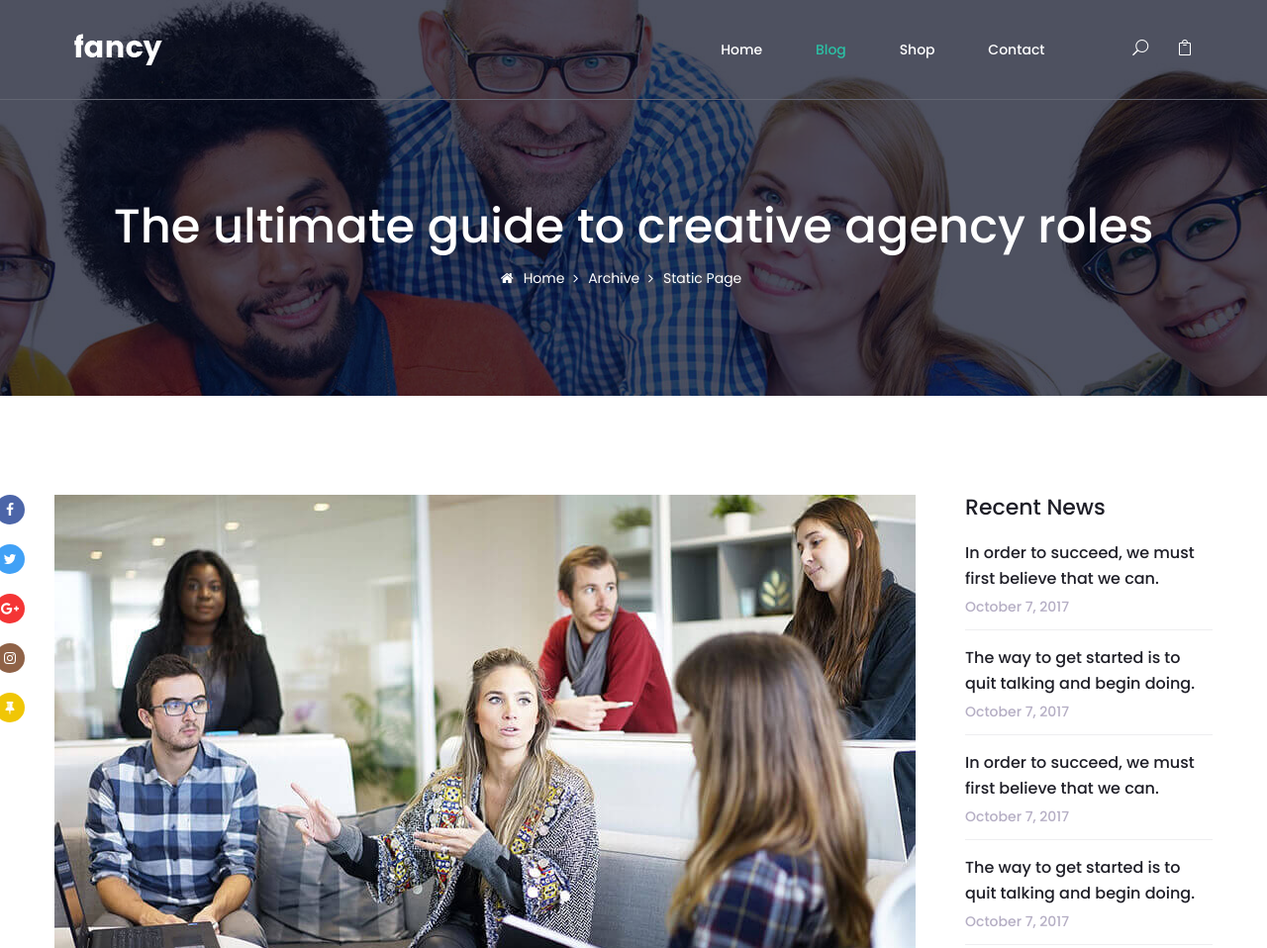
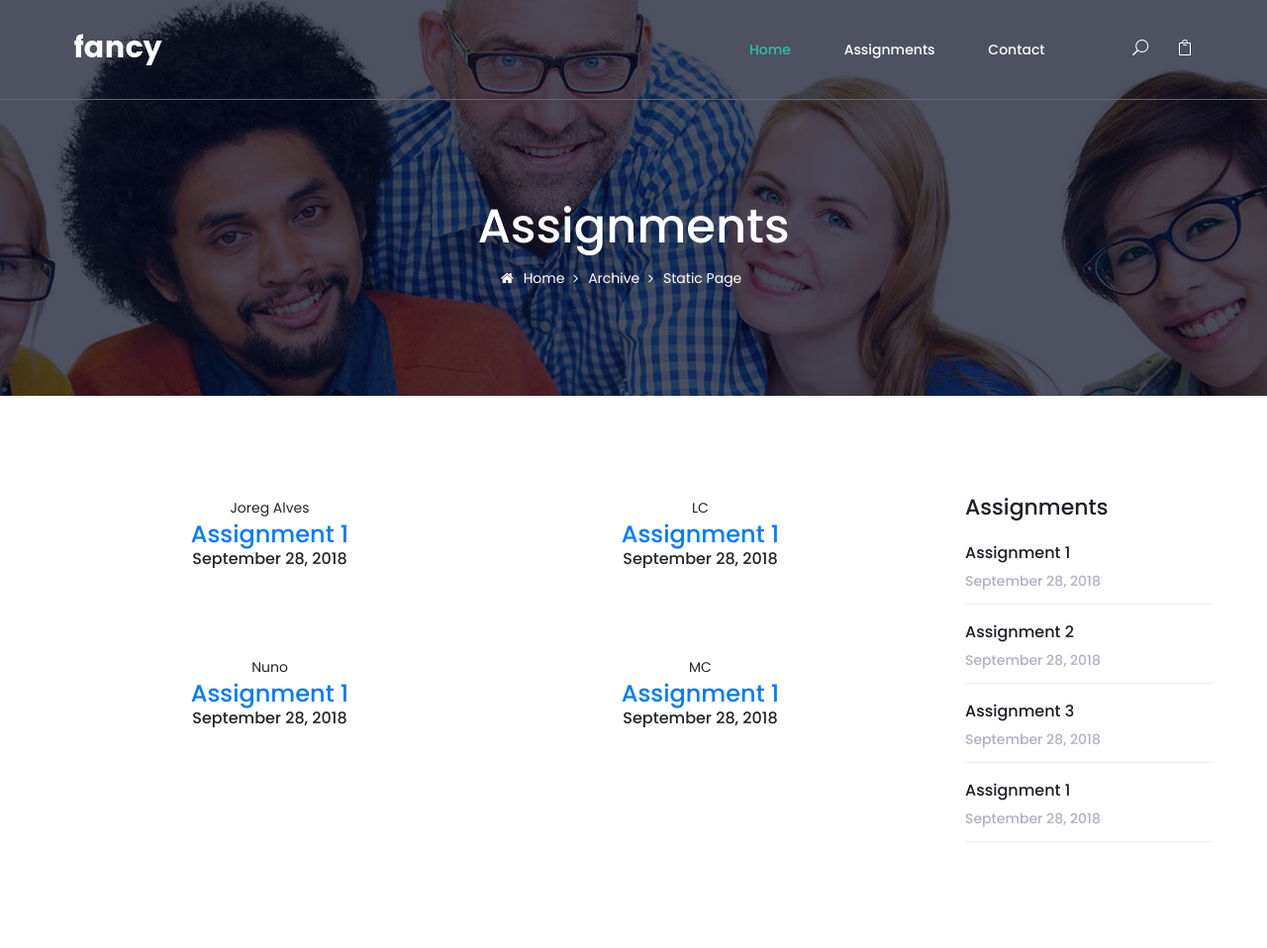
Before and after one commit to lc-correia/projectwebsite, a website: page assignments.html in a window 1280 px wide. Shown: the top 958 px of the page at 99% size. Drawn offline with nearby package versions, Linux system fonts and the light colour scheme; no server answers.

Commit message:
added ass

```diff
--- a/assignments.html
+++ b/assignments.html
@@ -56,10 +56,9 @@
 
                 <div class="collapse navbar-collapse" id="navbarSupportedContent">
                     <ul class="navbar-nav mr-auto">
-                        <li class="nav-item"><a class="nav-link" href="index.html">Home</a></li>
-                        <li class="nav-item active"><a  href="static.html">Blog</a></li>
-                        <li class="nav-item"><a class="nav-link" href="#">Shop</a></li>
-                        <li class="nav-item"><a class="nav-link" href="contact-us.html">Contact</a></li>
+                      <li class="nav-item active"><a class="nav-link" href="index.html">Home</a></li>
+                      <li class="nav-item"><a  href="assignments.html">Assignments</a></li>
+                      <li class="nav-item"><a class="nav-link" href="contact-us.html">Contact</a></li>
                     </ul>
                     <ul class="navbar-nav justify-content-end">
                         <li><a href="#"><i class="icon_search"></i></a></li>
@@ -74,7 +73,7 @@
         <section class="banner_area">
             <div class="container">
                 <div class="banner_text_inner">
-                    <h4>The ultimate guide to creative agency roles</h4>
+                    <h4>Assignments</h4>
                     <ul>
                         <li><a href="index.html"><i class="fa fa-home" aria-hidden="true"></i>Home</a></li>
                         <li><a href="#"><i class="fa fa-angle-right" aria-hidden="true"></i>Archive</a></li>
@@ -91,7 +90,63 @@
                 <div class="static_inner">
                     <div class="row">
                         <div class="col-lg-9">
-                            <div class="static_main_content">
+                          <div class="AssignmentsDiv">
+                            <!-- Assignment 1 -->
+                            <div class="static_main_content" id="assign1">
+                              <div class="divSpaceFirstTwoStudents">
+                                <div class="Assignment">
+                                  <p>Joreg Alves</p>
+                                  <a href="C:\Users\JorgeAlves\OneDrive\Faculdade\1Semestre_201819\IPM\projectwebsite\Assignments\1-Apresentação.pdf" target="_blank"><h4>Assignment 1</h4></a>
+                                  <a><h6>September 28, 2018</h6></a>
+                                </div>
+                                <div class="RightUpAss">
+                                  <p>LC</p>
+                                  <a href="/Assignments/1-Apresentação.pdf" target="_blank"><h4>Assignment 1</h4></a>
+                                  <a><h6>September 28, 2018</h6></a>
+                                </div>
+                              </div>
+                              <div class="divSpaceSecondTwoStudents">
+                                <div class="LeftBottomAss">
+                                  <p>Nuno</p>
+                                  <a href="/Assignments/1-Apresentação.pdf" target="_blank"><h4>Assignment 1</h4></a>
+                                  <a><h6>September 28, 2018</h6></a>
+                                </div>
+                                <div class="RigthBottomAss">
+                                  <p>MC</p>
+                                  <a href="/Assignments/1-Apresentação.pdf" target="_blank"><h4>Assignment 1</h4></a>
+                                  <a><h6>September 28, 2018</h6></a>
+                                </div>
+                              </div>
+                            </div>
+                            <!-- Assignment 2 -->
+                            <div class="static_main_content" id="assign2" style="display:none">
+                              <div class="divSpaceFirstTwoStudents">
+                                <div class="Assignment">
+                                  <p>Joreg Alves</p>
+                                  <a href="C:\Users\JorgeAlves\OneDrive\Faculdade\1Semestre_201819\IPM\projectwebsite\Assignments\1-Apresentação.pdf" target="_blank"><h4>Assignment 2</h4></a>
+                                  <a><h6>September 28, 2018</h6></a>
+                                </div>
+                                <div class="RightUpAss">
+                                  <p>LC</p>
+                                  <a href="/Assignments/1-Apresentação.pdf" target="_blank"><h4>Assignment 2</h4></a>
+                                  <a><h6>September 28, 2018</h6></a>
+                                </div>
+                              </div>
+                              <div class="divSpaceSecondTwoStudents">
+                                <div class="LeftBottomAss">
+                                  <p>Nuno</p>
+                                  <a href="/Assignments/1-Apresentação.pdf" target="_blank"><h4>Assignment 2</h4></a>
+                                  <a><h6>September 28, 2018</h6></a>
+                                </div>
+                                <div class="RigthBottomAss">
+                                  <p>MC</p>
+                                  <a href="/Assignments/1-Apresentação.pdf" target="_blank"><h4>Assignment 2</h4></a>
+                                  <a><h6>September 28, 2018</h6></a>
+                                </div>
+                              </div>
+                            </div>
+                          </div>
+                            <!--<div class="static_main_content" id="mainImage">
                                 <div class="static_social">
                                     <ul>
                                         <li><a href="#"><i class="fa fa-facebook"></i></a></li>
@@ -126,34 +181,34 @@
                                     <p>Tiusmod tempor incididunt ut labore et dolore magna aliqua. Ut enim ad minim veniam, quis nostrud exercitation ullamco laboris nisi ut aliquip ex ea. Liusmod tempor incididunt ut labore et dolore magna aliqua. Ut enim ad minim veniam, qui s nostrud exercitation ullamLorem ipsum dolor sit amet, consectetur adipisicing elit. Lorem ipsum dolor sit amet, consectetur adipisicing elit, sed do eiusmod tempor incididunt ut labore et dolore magna aliqua.</p>
                                     <p>Duis aute irure Lorem ipsum dolor sit amet, consectetur adipisicing elit, sed do eiusmod tempor incididunt ut labore et dolore magna aliqua. Tiusmod tempor incididunt ut labore et dolore magna aliqua. Ut enim ad minim veniam,</p>
                                 </div>
-                            </div>
+                            </div>-->
                         </div>
                         <div class="col-lg-3">
                             <div class="right_sidebar_area">
                                 <aside class="right_widget r_news_widget">
                                     <div class="r_w_title">
-                                        <h3>Recent News</h3>
+                                        <h3>Assignments</h3>
                                     </div>
                                     <div class="news_inner">
-                                        <div class="news_item">
-                                            <a href="#"><h4>In order to succeed, we must first believe that we can.</h4></a>
-                                            <a href="#"><h6>October 7, 2017</h6></a>
+                                        <div class="news_item" id="testAssign">
+                                            <a id="assign1Script"><h4>Assignment 1</h4></a>
+                                            <a><h6>September 28, 2018</h6></a>
                                         </div>
                                         <div class="news_item">
-                                            <a href="#"><h4>The way to get started is to quit talking and begin doing.</h4></a>
-                                            <a href="#"><h6>October 7, 2017</h6></a>
+                                            <a id="assign2Script"><h4>Assignment 2</h4></a>
+                                            <a><h6>September 28, 2018</h6></a>
                                         </div>
                                         <div class="news_item">
-                                            <a href="#"><h4>In order to succeed, we must first believe that we can.</h4></a>
-                                            <a href="#"><h6>October 7, 2017</h6></a>
+                                            <a id="assign3Script"><h4>Assignment 3</h4></a>
+                                            <a><h6>September 28, 2018</h6></a>
                                         </div>
                                         <div class="news_item">
-                                            <a href="#"><h4>The way to get started is to quit talking and begin doing.</h4></a>
-                                            <a href="#"><h6>October 7, 2017</h6></a>
+                                            <a id="assign4Script"><h4>Assignment 1</h4></a>
+                                            <a><h6>September 28, 2018</h6></a>
                                         </div>
                                     </div>
                                 </aside>
-                                <aside class="right_widget r_cat_widget">
+                              <!--  <aside class="right_widget r_cat_widget">
                                     <div class="r_w_title">
                                         <h3>Categories</h3>
                                     </div>
@@ -178,7 +233,7 @@
                                         <li><a href="#">Wordpress Template</a></li>
                                         <li><a href="#">Ideas</a></li>
                                     </ul>
-                                </aside>
+                                </aside>-->
                             </div>
                         </div>
                     </div>
@@ -310,6 +365,10 @@
         <script src="vendors/tweet/tweetie.min.js"></script>
         <script src="vendors/tweet/script.js"></script>
 
+        <!-- Test Script -->
+
+        <script src="js/testScript.js"></script>
+
         <script src="js/theme.js"></script>
     </body>
 </html>
--- a/css/style.css
+++ b/css/style.css
@@ -42,11 +42,15 @@ Table of Content:
 /* JORGE ALVES*/
 
 .divSpaceFirstTwoStudents {
-
+    text-align: center;
 }
 
 .divSpaceSecondTwoStudents {
   margin-top: 10%;
+  text-align: center;
+}
+
+.AssignmentStudNames{
 }
 
 .Assignment {
--- a/js/testScript.js
+++ b/js/testScript.js
@@ -1,11 +1,11 @@
 document.getElementById("assign1Script").addEventListener("click", function(){
     document.getElementById("assign1").style.display = "block";
-        document.getElementById("assign2").style.display = "none";
+    document.getElementById("assign2").style.display = "none";
     //document.getElementById("mainImage").style.display = "none";
 });
 
 document.getElementById("assign2Script").addEventListener("click", function(){
     document.getElementById("assign2").style.display = "block";
-        document.getElementById("assign1").style.display = "none";
+    document.getElementById("assign1").style.display = "none";
     //document.getElementById("mainImage").style.display = "none";
 });
```
